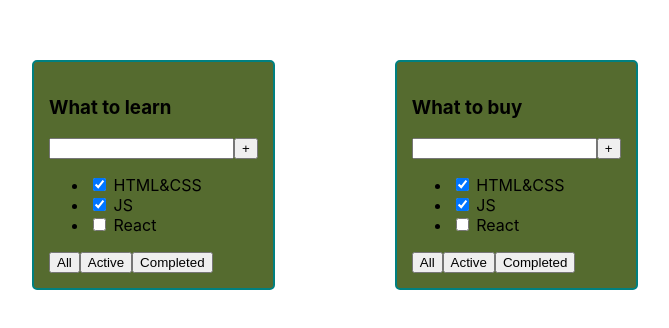
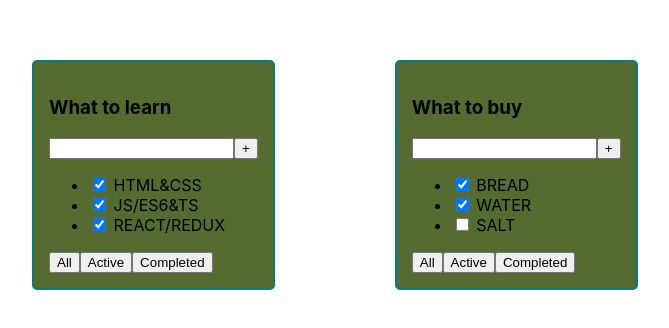
Before and after one commit to Shibka/todolist, a React (Create React App) app: page / in a window 1280 px wide. Shown: the top 328 px of the page, without its empty margins (28-697 px from the left). Built offline with nearby package versions, Linux system fonts and the light colour scheme.

Commit message:
TodoList isDone

```diff
--- a/src/App.tsx
+++ b/src/App.tsx
@@ -1,14 +1,30 @@
 import React from 'react';
 import './App.css';
-import TodoList from "./TodoList";
+import TodoList, {TaskType} from "./TodoList";
 
 function App() {
-    const todolistTitle_1 = 'What to learn'
-    const todolistTitle_2 = 'What to buy'
+    const todolistTitle_1: string = 'What to learn'
+    const todolistTitle_2: string = 'What to buy'
+    const task_1: Array<TaskType> = [
+        {id: 1, title: "HTML&CSS", isDone: true},
+        {id: 2, title: 'JS/ES6&TS', isDone: true},
+        {id: 3, title: 'REACT/REDUX', isDone: true}
+    ]
+    const task_2: Array<TaskType> = [
+        {id: 4, title: "BREAD", isDone: true},
+        {id: 5, title: 'WATER', isDone: true},
+        {id: 6, title: 'SALT', isDone: false}
+    ]
     return (
         <div className="App">
-            <TodoList title={todolistTitle_1}/>
-            <TodoList title={todolistTitle_2}/>
+            <TodoList
+                title={todolistTitle_1}
+                tasks={task_1}
+            />
+            <TodoList
+                title={todolistTitle_2}
+                tasks={task_2}
+            />
         </div>
 
     );
--- a/src/TodoList.tsx
+++ b/src/TodoList.tsx
@@ -2,6 +2,13 @@ import React, {FC} from "react";
 
 type TodoListPropsType = {
     title: string
+    tasks: TaskType[]
+}
+
+export type TaskType = {
+    id: number,
+    title: string,
+    isDone: boolean
 }
 
 
@@ -16,9 +23,9 @@ const TodoList: FC<TodoListPropsType> = (props: TodoListPropsType) => {
                 <button>+</button>
             </div>
             <ul>
-                <li><input type="checkbox" checked={true}/> <span>HTML&CSS</span></li>
-                <li><input type="checkbox" checked={true}/> <span>JS</span></li>
-                <li><input type="checkbox" checked={false}/> <span>React</span></li>
+                <li><input type="checkbox" checked={props.tasks[0].isDone}/> <span>{props.tasks[0].title}</span></li>
+                <li><input type="checkbox" checked={props.tasks[1].isDone}/> <span>{props.tasks[1].title}</span></li>
+                <li><input type="checkbox" checked={props.tasks[2].isDone}/> <span>{props.tasks[2].title}</span></li>
             </ul>
             <div>
                 <button>All</button>
```
